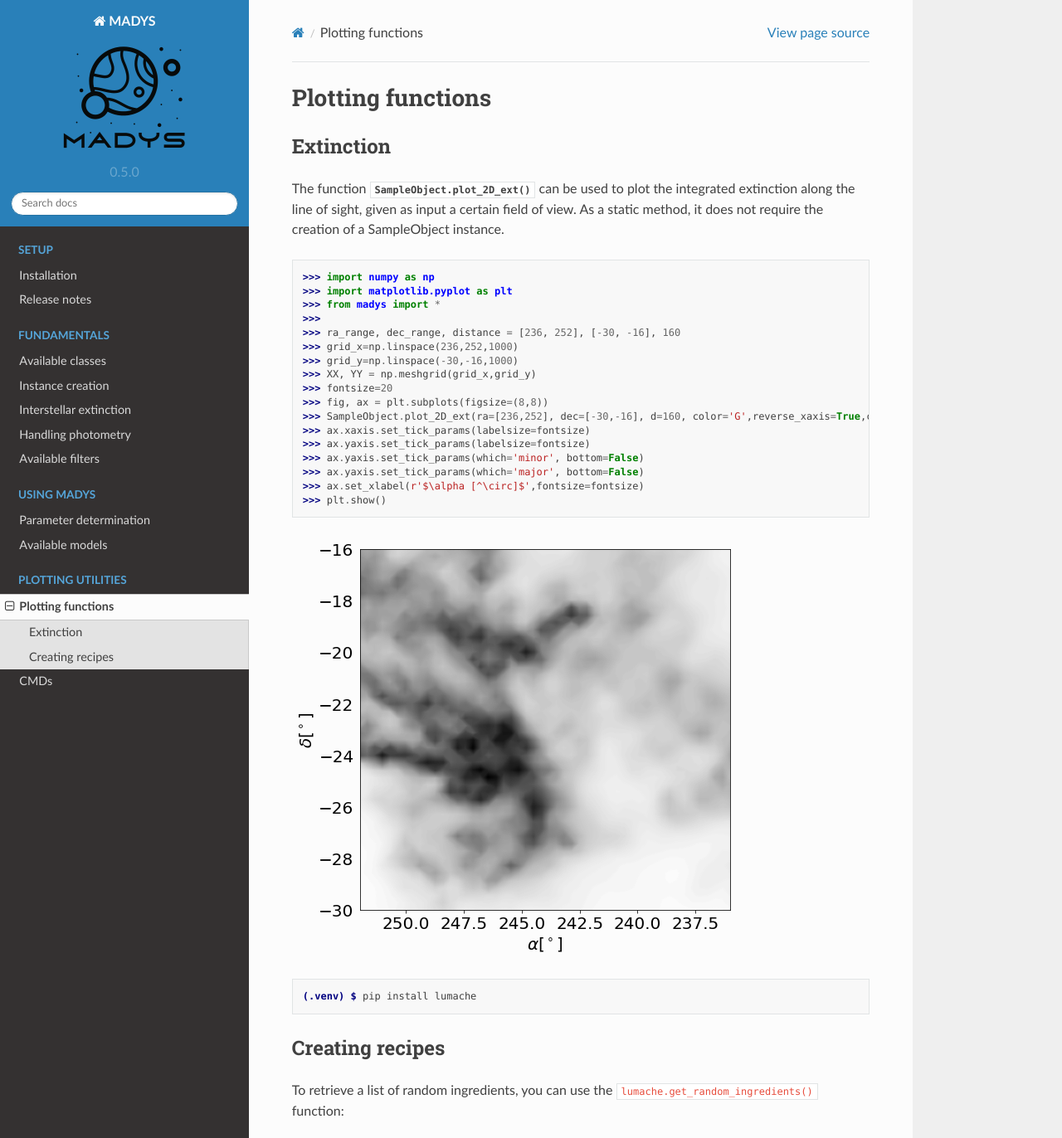
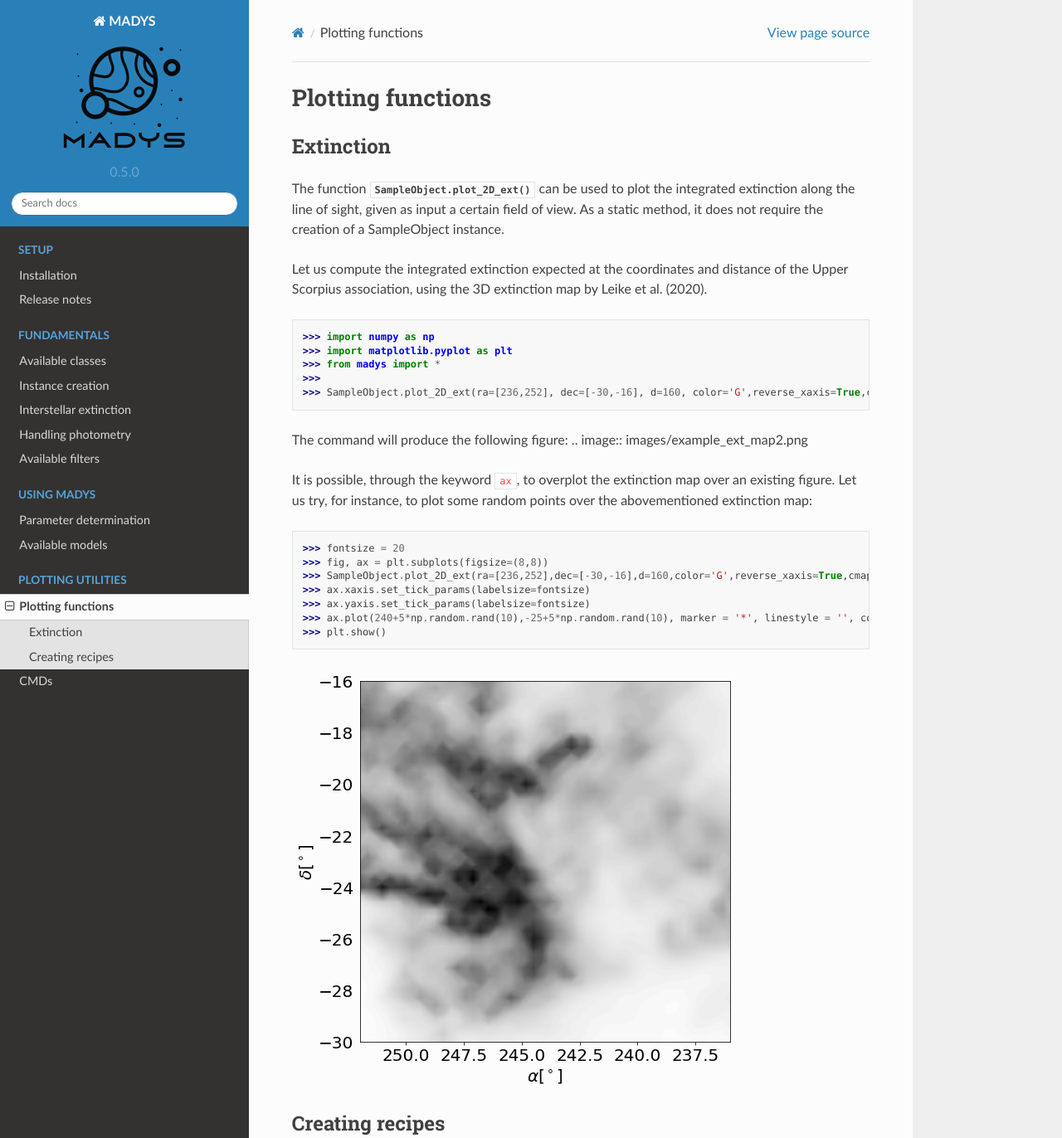
Before and after one commit to vsquicciarini/madys, a Sphinx documentation site: the page built from docs/source/plotting_functions.rst, in a window 1280 px wide and 1400 px high, cut to the strip 0-1372 px from the top of the window. Shown: the whole strip at 83% size. Built offline with Sphinx 7.4.7 and the Read the Docs theme 2.0.0, drawn with Linux system fonts in a browser that asks for light colours.

Commit message:
Update plotting_functions.rst

```diff
--- a/docs/source/plotting_functions.rst
+++ b/docs/source/plotting_functions.rst
@@ -7,32 +7,29 @@
 
 The function :py:func:`SampleObject.plot_2D_ext` can be used to plot the integrated extinction along the line of sight, given as input a certain field of view. As a static method, it does not require the creation of a SampleObject instance.
 
+Let us compute the integrated extinction expected at the coordinates and distance of the Upper Scorpius association, using the 3D extinction map by Leike et al. (2020).
 
 >>> import numpy as np
 >>> import matplotlib.pyplot as plt
 >>> from madys import *
 >>>
->>> ra_range, dec_range, distance = [236, 252], [-30, -16], 160
->>> grid_x=np.linspace(236,252,1000)
->>> grid_y=np.linspace(-30,-16,1000)
->>> XX, YY = np.meshgrid(grid_x,grid_y)
->>> fontsize=20
+>>> SampleObject.plot_2D_ext(ra=[236,252], dec=[-30,-16], d=160, color='G',reverse_xaxis=True,cmap='gray_r',fontsize=18)
+
+The command will produce the following figure:
+.. image:: images/example_ext_map2.png
+
+It is possible, through the keyword ``ax``, to overplot the extinction map over an existing figure. Let us try, for instance, to plot some random points over the abovementioned extinction map:
+
+>>> fontsize = 20
 >>> fig, ax = plt.subplots(figsize=(8,8))
->>> SampleObject.plot_2D_ext(ra=[236,252], dec=[-30,-16], d=160, color='G',reverse_xaxis=True,cmap='gray_r',fontsize=fontsize,colorbar=False,ax=ax)
+>>> SampleObject.plot_2D_ext(ra=[236,252],dec=[-30,-16],d=160,color='G',reverse_xaxis=True,cmap='gray_r',fontsize=fontsize,colorbar=False,ax=ax)
 >>> ax.xaxis.set_tick_params(labelsize=fontsize)
 >>> ax.yaxis.set_tick_params(labelsize=fontsize)
->>> ax.yaxis.set_tick_params(which='minor', bottom=False)
->>> ax.yaxis.set_tick_params(which='major', bottom=False)
->>> ax.set_xlabel(r'$\alpha [^\circ]$',fontsize=fontsize)
+>>> ax.plot(240+5*np.random.rand(10),-25+5*np.random.rand(10), marker = '*', linestyle = '', color = 'red')
 >>> plt.show()
-
 
 .. image:: images/example_ext_map.png
 
-
-.. code-block:: console
-
-   (.venv) $ pip install lumache
 
 Creating recipes
 ----------------
```
